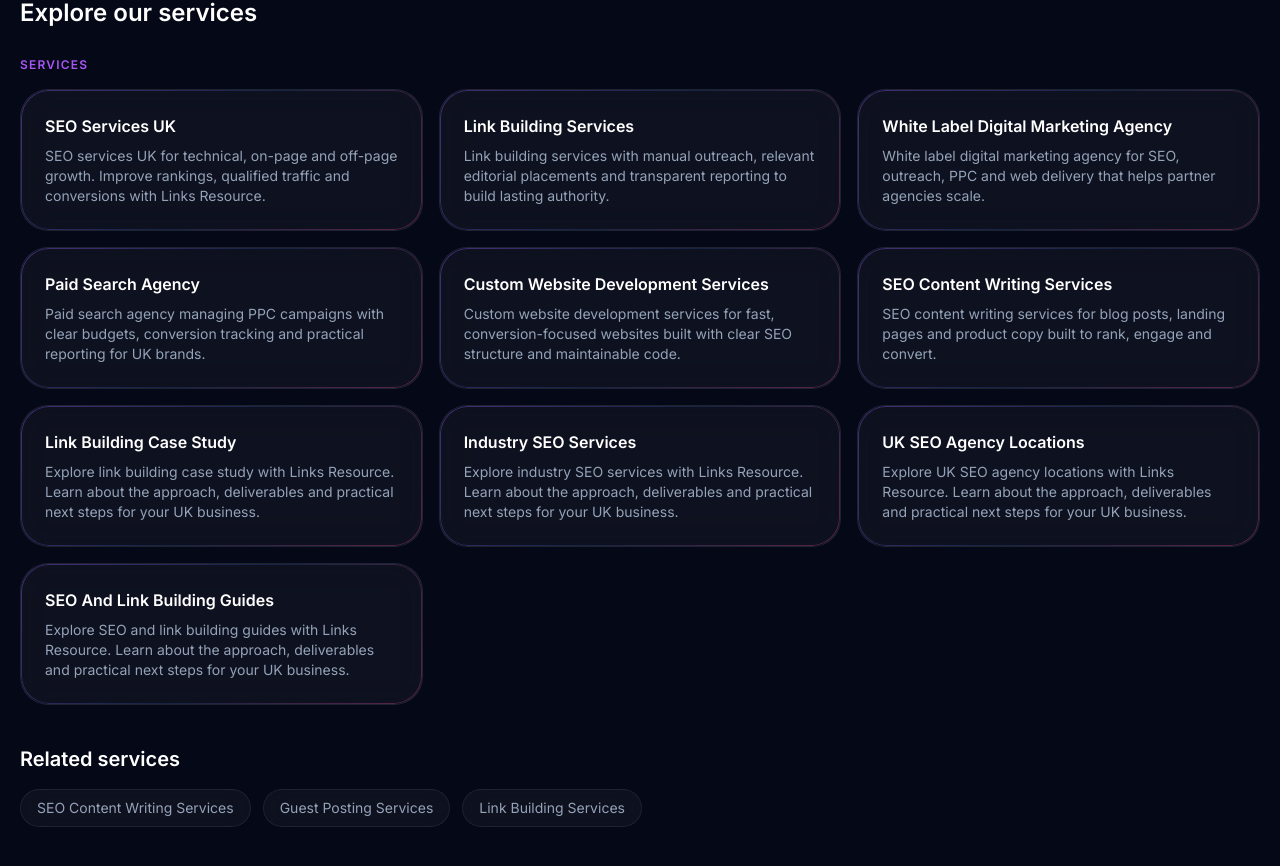
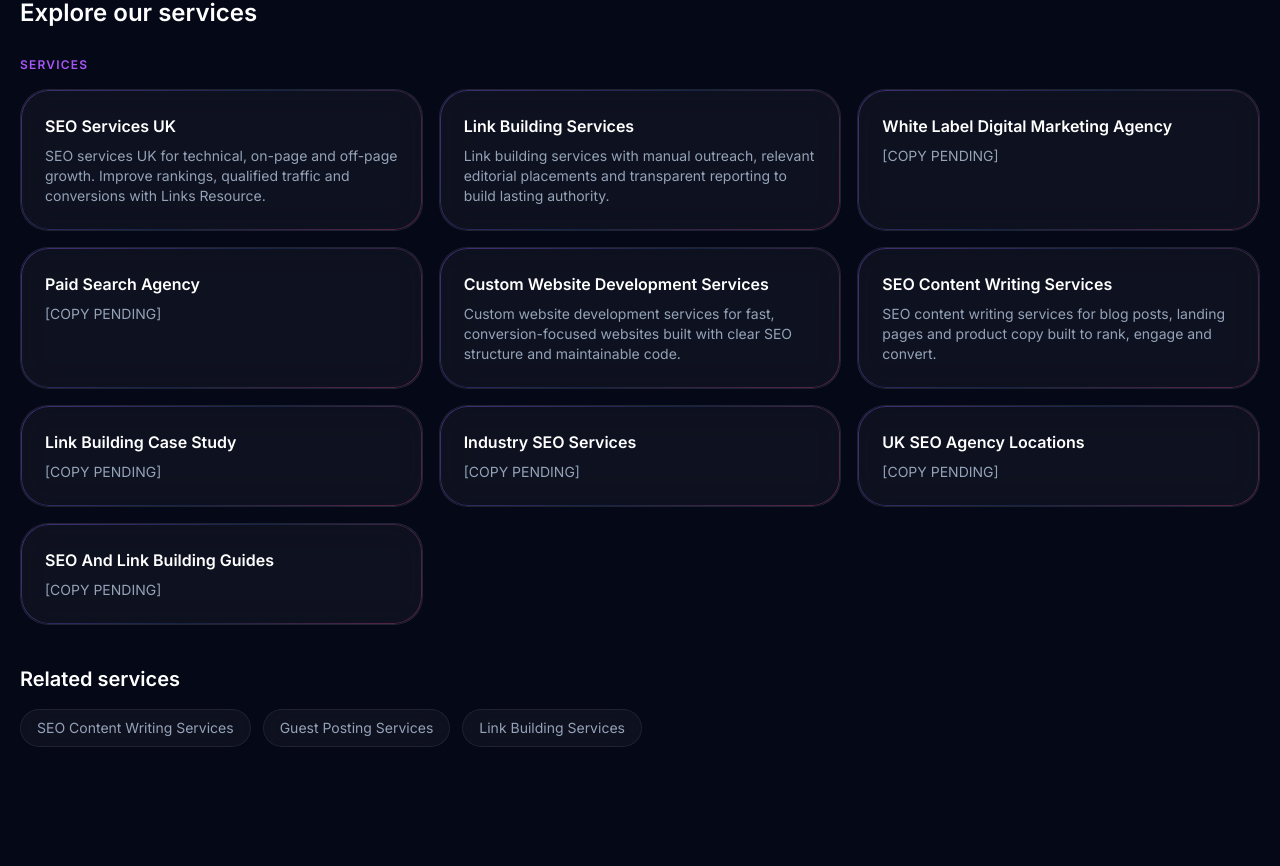
Before and after one commit to zain9082/links-resource, a Next.js app: page / in a window 1280 px wide. Shown: the part 5828-6694 px from the top of the page. Built offline with nearby package versions, Linux system fonts and the light colour scheme.

Commit message:
fix: remove boilerplate hub card descriptions

```diff
--- a/src/components/templates/page-template.tsx
+++ b/src/components/templates/page-template.tsx
@@ -114,6 +114,9 @@ export function PageSchema({ page }: { page: PageConfig }) {
 export function PageInternalLinks({ page }: { page: PageConfig }) {
   const children = visibleChildren(page.slug);
   const groups = groupHubChildren(page.slug, children);
+  const cardDescription = (child: PageConfig) => child.status === "draft" || child.metaDescription.includes("Learn about the approach")
+    ? "[COPY PENDING]"
+    : child.metaDescription;
   const related = visibleRelated(page);
   const parent = page.parent ? getPageConfig(page.parent) : undefined;
   if (!children.length && !parent && !related.length) return null;
@@ -122,7 +125,7 @@ export function PageInternalLinks({ page }: { page: PageConfig }) {
         <h2 className="text-2xl font-semibold text-white">{hubHeading(page.slug)}</h2>
         {groups.map((group) => <div className="mt-7" key={group.title}>
           <p className="mb-4 text-xs font-semibold uppercase tracking-widest text-purple-2">{group.title}</p>
-          <div className="grid gap-4 md:grid-cols-3">{group.pages.map((child) => <Link href={child.slug} className="glass glow-border rounded-2xl p-6 transition-transform hover:-translate-y-0.5" key={child.slug}><h3 className="font-semibold text-white">{child.title}</h3><p className="mt-2 text-sm text-muted">{child.metaDescription}</p></Link>)}</div>
+          <div className="grid gap-4 md:grid-cols-3">{group.pages.map((child) => <Link href={child.slug} className="glass glow-border rounded-2xl p-6 transition-transform hover:-translate-y-0.5" key={child.slug}><h3 className="font-semibold text-white">{child.title}</h3><p className="mt-2 text-sm text-muted">{cardDescription(child)}</p></Link>)}</div>
         </div>)}
       </div>}
       {parent && <p className="mb-6 text-sm text-muted">Part of <Link href={parent.slug} className="font-medium text-purple-2 hover:text-white">{parent.title}</Link></p>}
```
